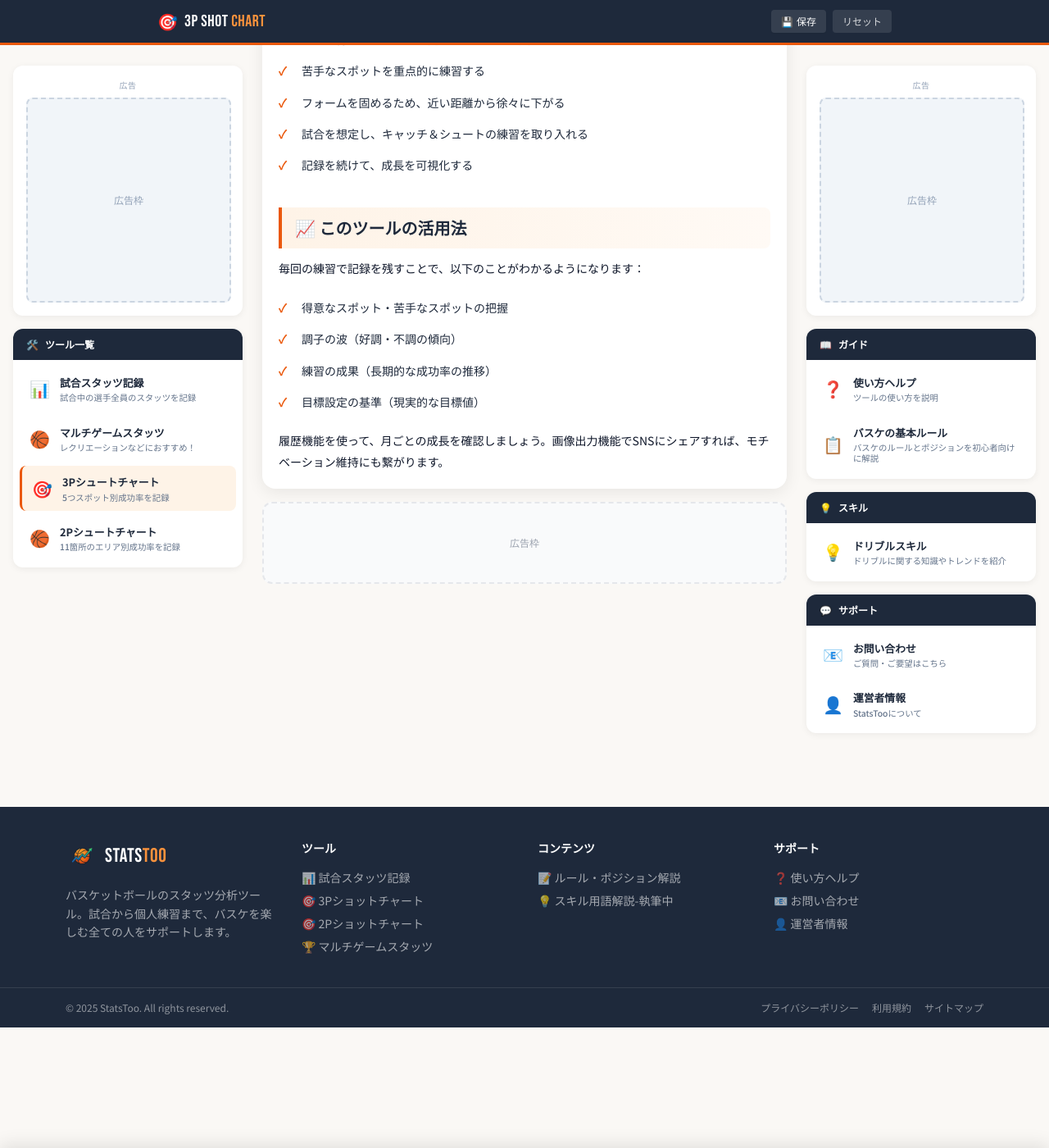
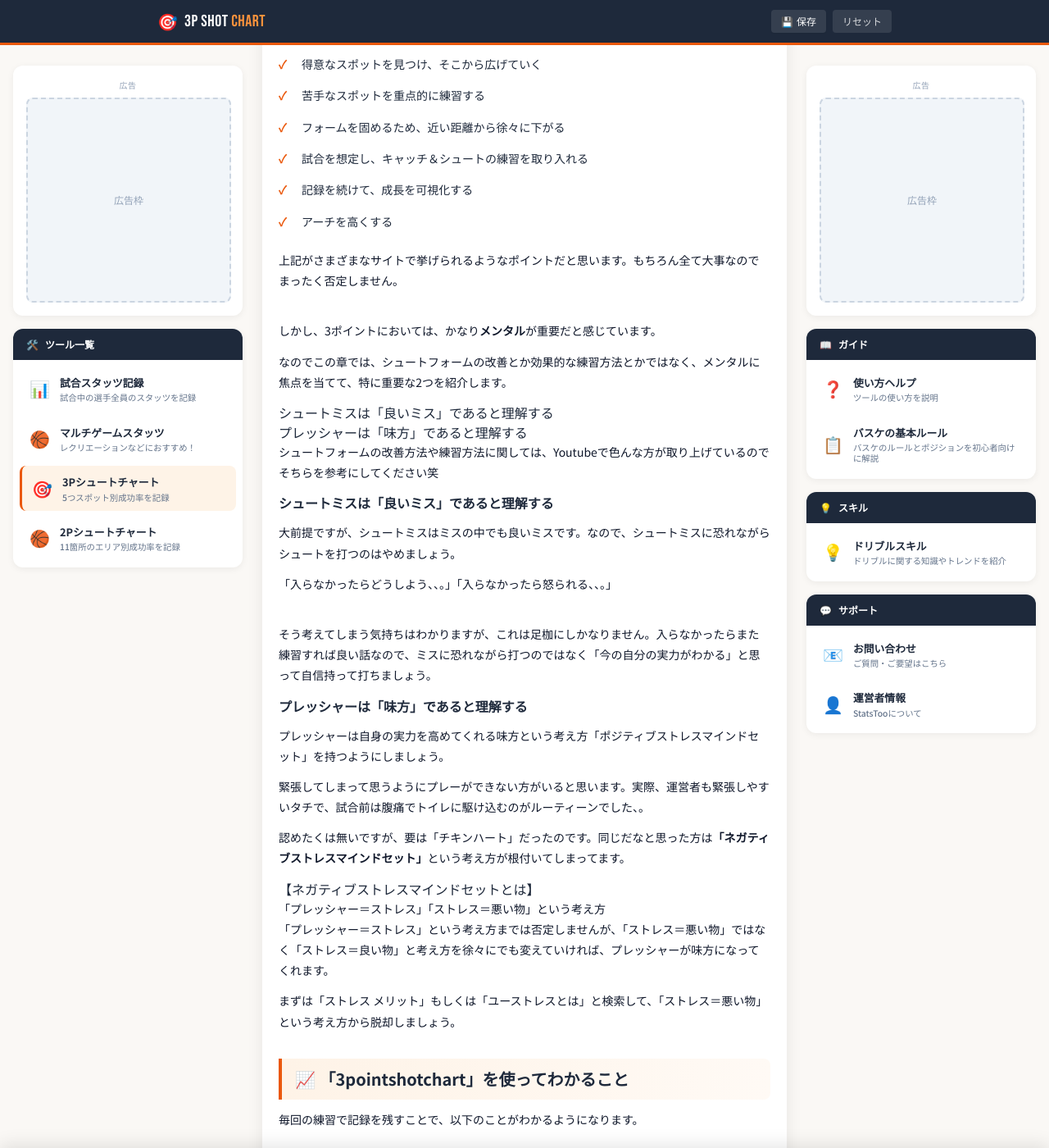
Before and after one commit to BSK-Ryo/statstoo, a Jekyll site: the page built from tools/3point-shot-chart/index.html, in a window 1280 px wide and 1400 px high, scrolled down 3448 px. Shown: the whole window at 82% size. Built offline with Jekyll 4.4.1, drawn with Linux system fonts in a browser that asks for light colours; nearby versions of some CDN libraries; some of the changed text lies outside the part shown.

Commit message:
テキスト追加

```diff
--- a/tools/3point-shot-chart/index.html
+++ b/tools/3point-shot-chart/index.html
@@ -428,7 +428,7 @@ description: 3Pシュートのスポット別成功率を記録・分析。個
     <article class="article-section">
         <div class="article-header">
             <span class="article-icon">📖</span>
-            <h2 class="article-title">3Pシュートを上達させるために</h2>
+            <h2 class="article-title">3Pシュートを上達させるためのコツを知ろう</h2>
         </div>
 
         <div class="article-content">
@@ -519,20 +519,45 @@ description: 3Pシュートのスポット別成功率を記録・分析。個
             </section>
 
             <section class="article-block">
-                <h2>💡 練習のポイント</h2>
+                <h2>💡 【運営者自論】3Pを決めるためのポイントとは？シューターメンタリティを考えてみよう</h2>
                 <ul class="article-list-check">
-                    <li>まずは得意なスポットを見つけ、そこから広げていく</li>
+                    <li>得意なスポットを見つけ、そこから広げていく</li>
                     <li>苦手なスポットを重点的に練習する</li>
                     <li>フォームを固めるため、近い距離から徐々に下がる</li>
                     <li>試合を想定し、キャッチ＆シュートの練習を取り入れる</li>
                     <li>記録を続けて、成長を可視化する</li>
+                    <li>アーチを高くする</li>
                 </ul>
+                <p>上記がさまざまなサイトで挙げられるようなポイントだと思います。もちろん全て大事なのでまったく否定しません。</p><br>
+                <p>しかし、3ポイントにおいては、かなり<b>メンタル</b>が重要だと感じています。</p>
+                <p>なのでこの章では、シュートフォームの改善とか効果的な練習方法とかではなく、メンタルに焦点を当てて、特に重要な2つを紹介します。
+                    <ol>
+                        <li>シュートミスは「良いミス」であると理解する</li>
+                        <li>プレッシャーは「味方」であると理解する</li>
+                    </ol>
+                <p>シュートフォームの改善方法や練習方法に関しては、Youtubeで色んな方が取り上げているのでそちらを参考にしてください笑</p>
+
+                <h3>シュートミスは「良いミス」であると理解する</h3>
+                <p>大前提ですが、シュートミスはミスの中でも良いミスです。なので、シュートミスに恐れながらシュートを打つのはやめましょう。</p>
+                <p>「入らなかったらどうしよう、、。」「入らなかったら怒られる、、。」</p><br>
+                <p>そう考えてしまう気持ちはわかりますが、これは足枷にしかなりません。入らなかったらまた練習すれば良い話なので、ミスに恐れながら打つのではなく「今の自分の実力がわかる」と思って自信持って打ちましょう。</p>
+
+                <h3>プレッシャーは「味方」であると理解する</h3>
+                <p>プレッシャーは自身の実力を高めてくれる味方という考え方「ポジティブストレスマインドセット」を持つようにしましょう。</p>
+                <p>緊張してしまって思うようにプレーができない方がいると思います。実際、運営者も緊張しやすいタチで、試合前は腹痛でトイレに駆け込むのがルーティーンでした、。</p>
+                <p>認めたくは無いですが、要は「チキンハート」だったのです。同じだなと思った方は<b>「ネガティブストレスマインドセット」</b>という考え方が根付いてしまってます。</p>
+                <box>【ネガティブストレスマインドセットとは】<br>
+                    <p>「プレッシャー＝ストレス」「ストレス＝悪い物」という考え方</p>
+                </box>
+                <p>「プレッシャー＝ストレス」という考え方までは否定しませんが、「ストレス＝悪い物」ではなく「ストレス＝良い物」と考え方を徐々にでも変えていければ、プレッシャーが味方になってくれます。</p>
+                <p>まずは「ストレス メリット」もしくは「ユーストレスとは」と検索して、「ストレス＝悪い物」という考え方から脱却しましょう。</p>
+
             </section>
 
             <section class="article-block">
-                <h2>📈 このツールの活用法</h2>
+                <h2>📈 「3pointshotchart」を使ってわかること</h2>
                 <p>
-                    毎回の練習で記録を残すことで、以下のことがわかるようになります：
+                    毎回の練習で記録を残すことで、以下のことがわかるようになります。
                 </p>
                 <ul class="article-list-check">
                     <li>得意なスポット・苦手なスポットの把握</li>
@@ -542,6 +567,24 @@ description: 3Pシュートのスポット別成功率を記録・分析。個
                 </ul>
                 <p>
                     履歴機能を使って、月ごとの成長を確認しましょう。画像出力機能でSNSにシェアすれば、モチベーション維持にも繋がります。
+                </p>
+            </section>
+
+            <section class="article-block">
+                <h2>【番外編】本ツールの活用方法</h2>
+                <p>
+                    ただ「練習場所・日時」を登録して、5箇所からのシュートを記録するだけではもったいない！練習情報には下記のような情報を入力して活用の幅を広げよう！
+                </p>
+                <ul class="article-list-check">
+                    <li>ワンドリからのプルアップ</li>
+                    <li>ツードリからのプルアップ</li>
+                    <li>ステップバック</li>
+                    <li>レッグスルーからのプルアップ</li>
+                    <li>ビハインドからのプルアップ</li>
+                    <li>フェイクからワンドリプルアップ etc...</li>
+                </ul>
+                <p>
+                    会場情報じゃなくて、色んな打ち方をマスターして行って、生粋のシューターを目指そう！
                 </p>
             </section>
         </div>
```
